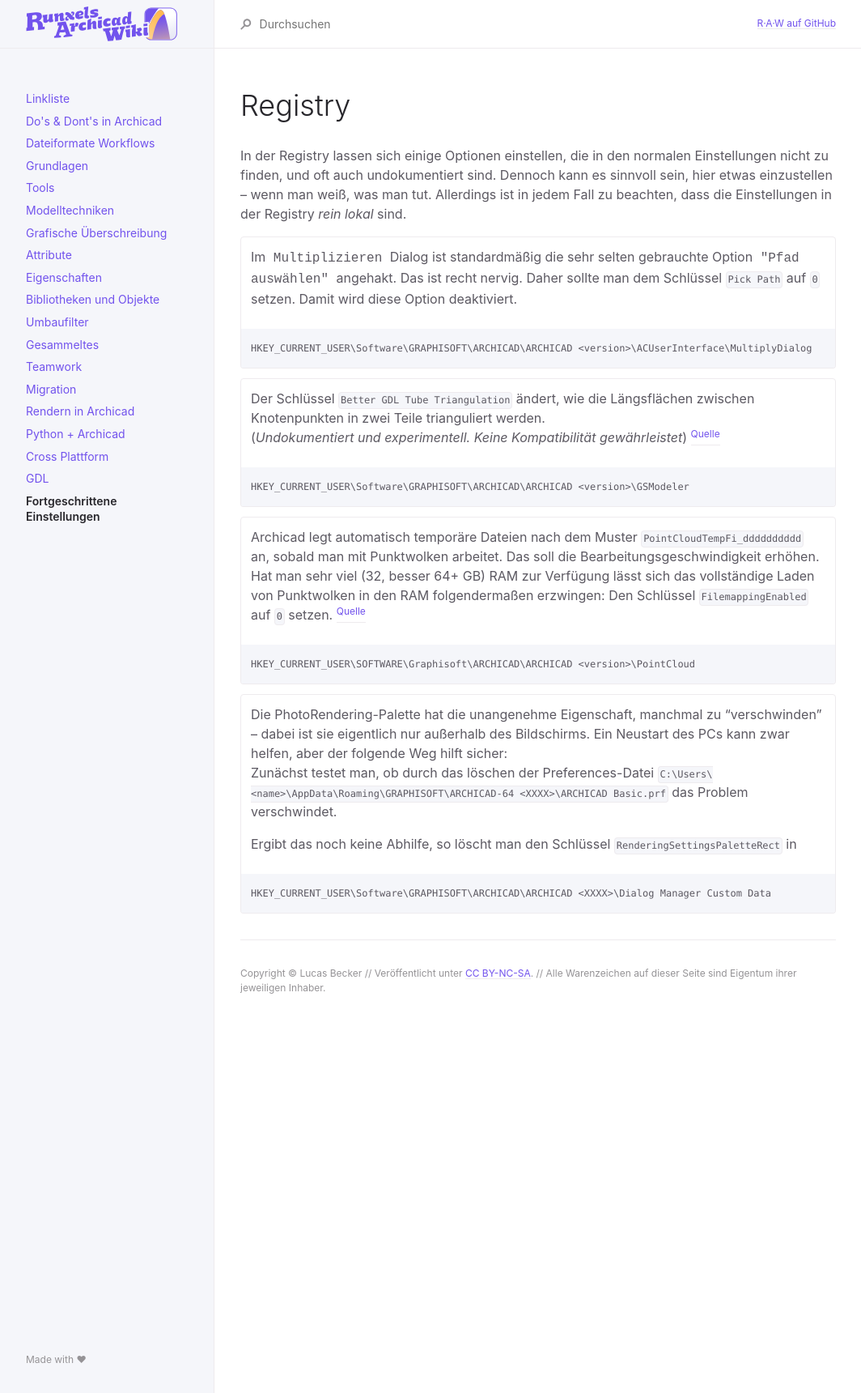
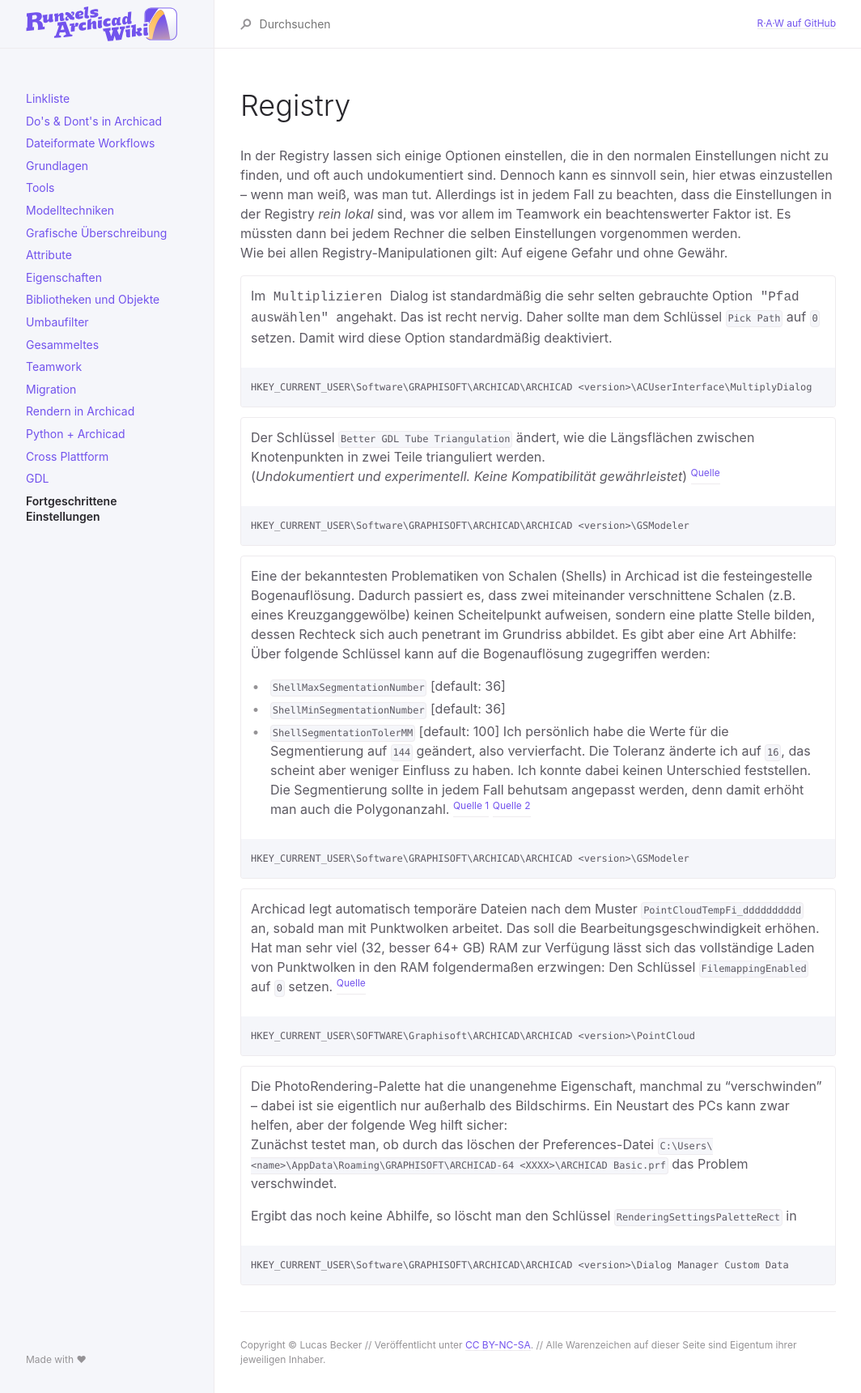
Before and after one commit to runxel/archicad-wiki, a Jekyll site: the page built from _pages/180_Advanced.md, in a window 1280 px wide. Shown: the whole page at 81% size, without its empty margins (107-1171 px from the left). Built offline with Jekyll 4.4.1, drawn with Linux system fonts in a browser that asks for light colours.

Commit message:
small fixes

````diff
--- a/_pages/180_Advanced.md
+++ b/_pages/180_Advanced.md
@@ -6,12 +6,13 @@ nav_order: 180
 ---
 
 # Registry
-In der Registry lassen sich einige Optionen einstellen, die in den normalen Einstellungen nicht zu finden, und oft auch undokumentiert sind. Dennoch kann es sinnvoll sein, hier etwas einzustellen – wenn man weiß, was man tut. Allerdings ist in jedem Fall zu beachten, dass die Einstellungen in der Registry _rein lokal_ sind.
+In der Registry lassen sich einige Optionen einstellen, die in den normalen Einstellungen nicht zu finden, und oft auch undokumentiert sind. Dennoch kann es sinnvoll sein, hier etwas einzustellen – wenn man weiß, was man tut. Allerdings ist in jedem Fall zu beachten, dass die Einstellungen in der Registry _rein lokal_ sind, was vor allem im Teamwork ein beachtenswerter Faktor ist. Es müssten dann bei jedem Rechner die selben Einstellungen vorgenommen werden.
+Wie bei allen Registry-Manipulationen gilt: Auf eigene Gefahr und ohne Gewähr.
 
 
 <div class="code-example" markdown="1">
 
-Im <samp>Multiplizieren</samp> Dialog ist standardmäßig die sehr selten gebrauchte Option <samp>"Pfad auswählen"</samp> angehakt. Das ist recht nervig. Daher sollte man dem Schlüssel `Pick Path` auf `0` setzen. Damit wird diese Option deaktiviert.
+Im <samp>Multiplizieren</samp> Dialog ist standardmäßig die sehr selten gebrauchte Option <samp>"Pfad auswählen"</samp> angehakt. Das ist recht nervig. Daher sollte man dem Schlüssel `Pick Path` auf `0` setzen. Damit wird diese Option standardmäßig deaktiviert.
 
 </div>
 ```
@@ -23,6 +24,20 @@ HKEY_CURRENT_USER\Software\GRAPHISOFT\ARCHICAD\ARCHICAD <version>\ACUserInterfac
 
 Der Schlüssel `Better GDL Tube Triangulation` ändert, wie die Längsflächen zwischen Knotenpunkten in zwei Teile trianguliert werden.
 (_Undokumentiert und experimentell. Keine Kompatibilität gewährleistet_) [<sup>Quelle</sup>](https://archicad-talk.graphisoft.com/viewtopic.php?p=317746#p317746)
+</div>
+```
+HKEY_CURRENT_USER\Software\GRAPHISOFT\ARCHICAD\ARCHICAD <version>\GSModeler
+```
+
+
+<div class="code-example" markdown="1">
+
+Eine der bekanntesten Problematiken von Schalen (Shells) in Archicad ist die festeingestelle Bogenauflösung. Dadurch passiert es, dass zwei miteinander verschnittene Schalen (z.B. eines Kreuzganggewölbe) keinen Scheitelpunkt aufweisen, sondern eine platte Stelle bilden, dessen Rechteck sich auch penetrant im Grundriss abbildet. Es gibt aber eine Art Abhilfe:
+Über folgende Schlüssel kann auf die Bogenauflösung zugegriffen werden:
+- `ShellMaxSegmentationNumber` [default: 36]
+- `ShellMinSegmentationNumber` [default: 36]
+- `ShellSegmentationTolerMM` [default: 100]
+Ich persönlich habe die Werte für die Segmentierung auf `144` geändert, also vervierfacht. Die Toleranz änderte ich auf `16`, das scheint aber weniger Einfluss zu haben. Ich konnte dabei keinen Unterschied feststellen. Die Segmentierung sollte in jedem Fall behutsam angepasst werden, denn damit erhöht man auch die Polygonanzahl. [<sup>Quelle 1</sup>](https://archicad-talk.graphisoft.com/viewtopic.php?t=44270#p222497) [<sup>Quelle 2</sup>](https://archicad-talk.graphisoft.com/viewtopic.php?f=20&t=38490)
 </div>
 ```
 HKEY_CURRENT_USER\Software\GRAPHISOFT\ARCHICAD\ARCHICAD <version>\GSModeler
@@ -46,5 +61,5 @@ Zunächst testet man, ob durch das löschen der Preferences-Datei `C:\Users\<nam
 Ergibt das noch keine Abhilfe, so löscht man den Schlüssel `RenderingSettingsPaletteRect` in
 </div>
 ```
-HKEY_CURRENT_USER\Software\GRAPHISOFT\ARCHICAD\ARCHICAD <XXXX>\Dialog Manager Custom Data
+HKEY_CURRENT_USER\Software\GRAPHISOFT\ARCHICAD\ARCHICAD <version>\Dialog Manager Custom Data
 ```
````
Also changed, not shown: _pages/30_Datei_Workflows.md (+3 -0 lines), _pages/50_Tools/Freiflächen.md (+1 -1 lines).
